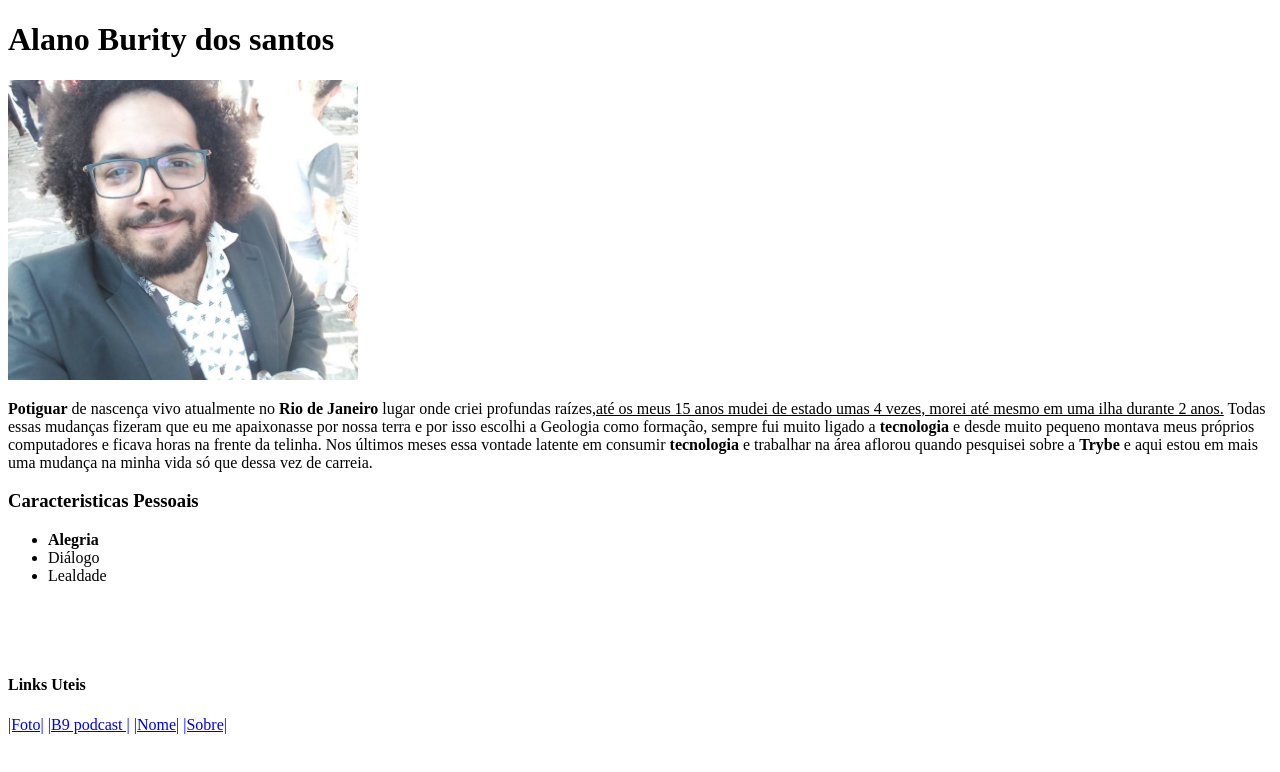
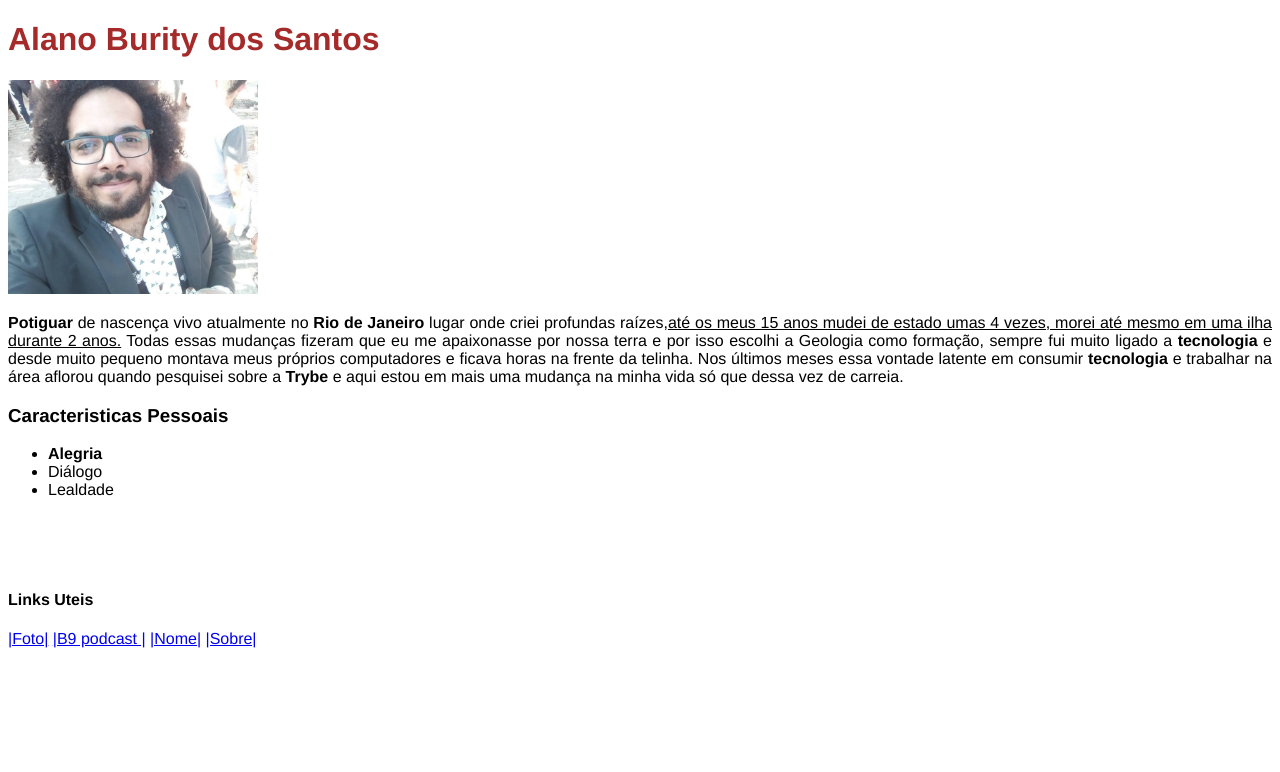
Before and after one commit to AlanoBurity/AlanoBurity.github.io, a plain HTML site: page index.html in a window 1280 px wide. Drawn offline with Linux system fonts and the light colour scheme.

Commit message:
Criação do arquivo css

```diff
--- a/index.html
+++ b/index.html
@@ -1,14 +1,18 @@
 <!DOCTYPE html>
-<html lang="pt-br">
+<html lang="en">
 <head>
     <meta charset="UTF-8">
     <meta http-equiv="X-UA-Compatible" content="IE=edge">
     <meta name="viewport" content="width=device-width, initial-scale=1.0">
-    <title>Document</title>
+    <title>Portifólio</title>
+    <link rel="stylesheet" type="text/css" href="style.css">
+
 </head>
 <body>
-    <h1 id="nome">Alano Burity dos santos</h1>
-    <img id="foto" src="img/Alano.png" width="350">
+    <h1 id="nome">Alano Burity dos Santos</h1>
+
+            <img id="foto" src="img/Alano.png" >
+
             <p id="sobre"> <b>Potiguar</b> de nascença vivo atualmente no <b>Rio de Janeiro</b> lugar onde criei profundas raízes,<u>até os meus 15 anos mudei de estado umas 4 vezes, morei até mesmo em uma ilha durante 2 anos.</u>
             Todas essas mudanças fizeram que eu me apaixonasse por nossa terra  e por isso escolhi a Geologia como formação, sempre fui muito ligado a <b>tecnologia</b> e desde muito pequeno  montava meus próprios computadores e ficava horas na frente da telinha.
            Nos últimos meses essa vontade latente em consumir <b>tecnologia</b> e trabalhar na área aflorou quando pesquisei sobre a <b>Trybe</b> e aqui estou em mais uma mudança na minha vida só que dessa vez de carreia.
@@ -29,5 +33,6 @@ Nos últimos meses essa vontade latente em consumir <b>tecnologia</b> e trabalha
                 <a href="#nome"> |Nome|</a>
                 <a href="#sobre"> |Sobre|</a>
             </p>
+
 </body>
 </html>
--- /dev/null
+++ b/style.css
@@ -0,0 +1,18 @@
+
+body{
+    font-family:Helvetica;
+}
+
+ h1 {
+
+     color:brown;
+ }
+
+ img {
+     width: 250px;
+ }
+
+ #sobre{
+     color: black;
+     text-align: justify;
+ }
```
Lines whose indentation alone changed are shown as unchanged.
